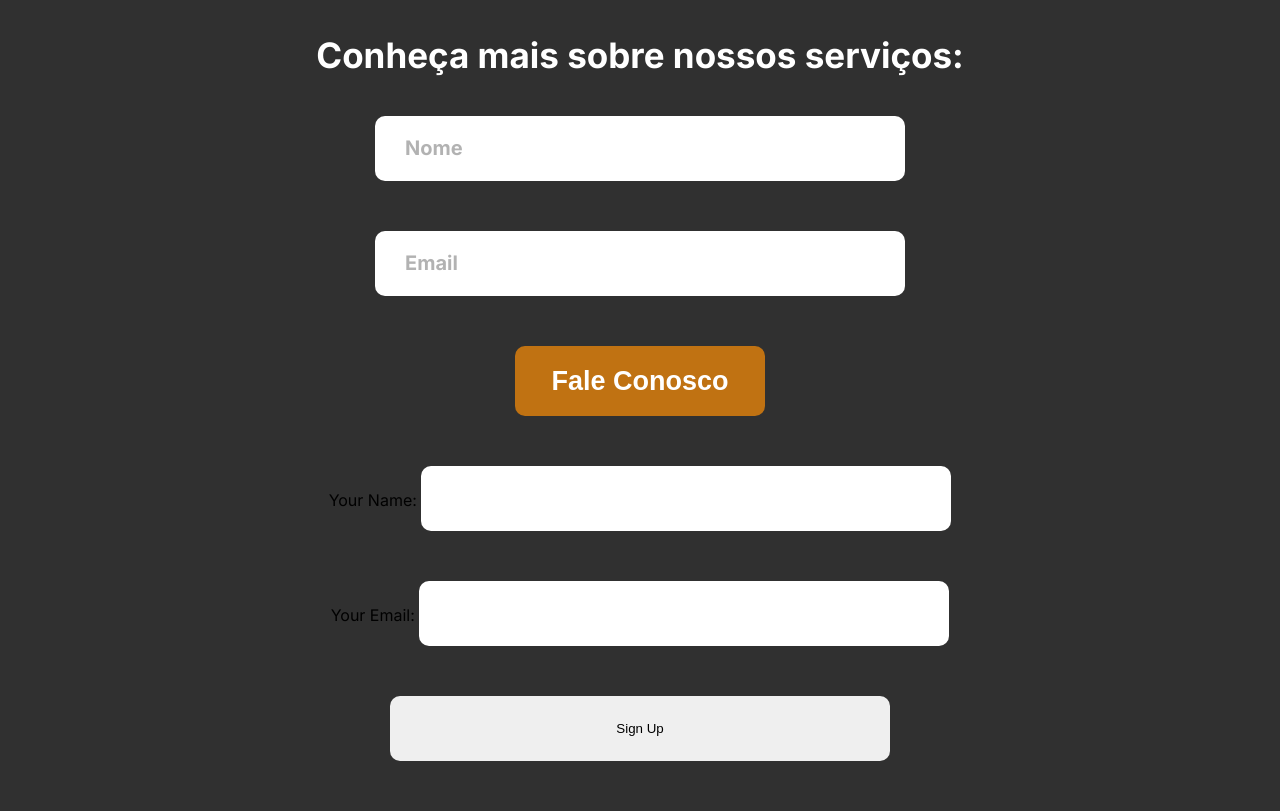
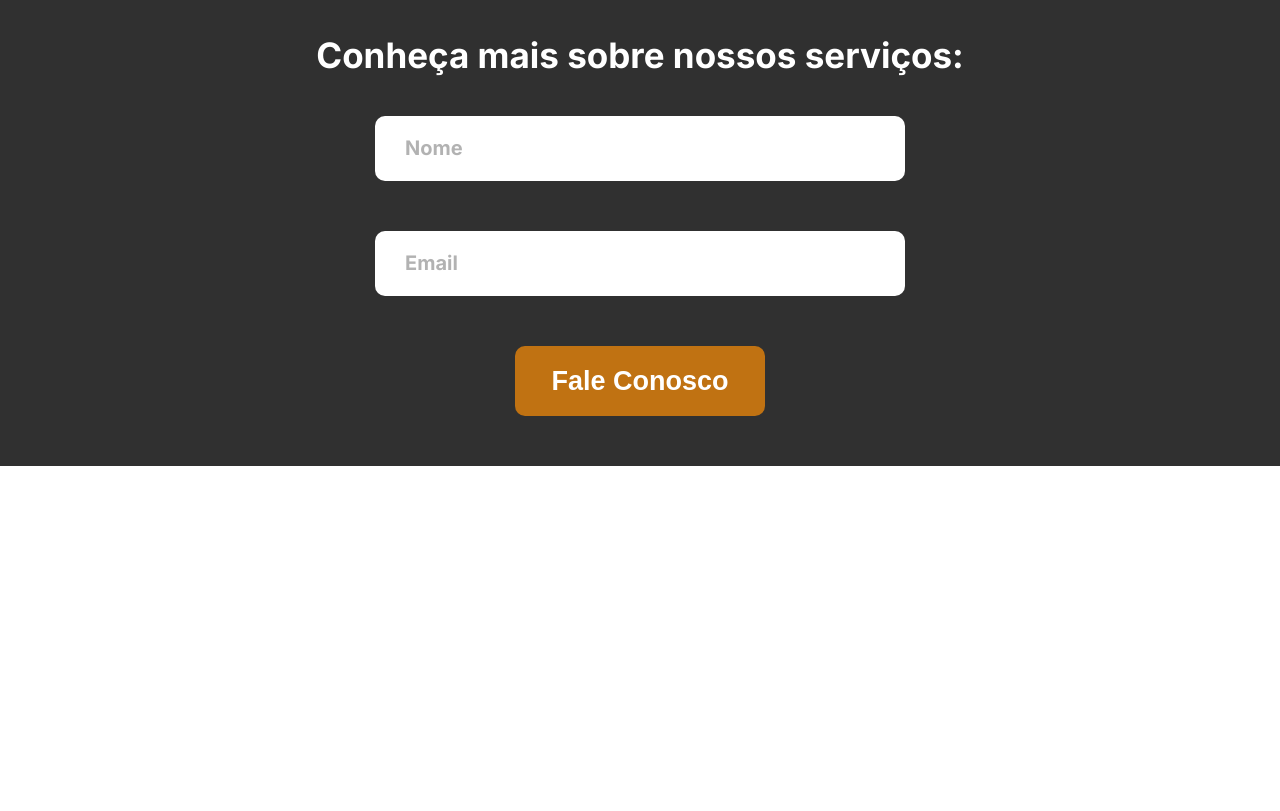
Before and after one commit to mendoncarm/landing-page-arquitetura-basico-, a plain HTML site: page index.html in a window 1280 px wide. Shown: the part 1452-2263 px from the top of the page. After the commit the page ends 1918 px from the top, so only its background shows below. Drawn offline with Linux system fonts and the light colour scheme; a script that the page names is missing.

Commit message:
Estrutura HTML concluída

```diff
--- a/index.html
+++ b/index.html
@@ -54,20 +54,13 @@
     </main>
 
     <section id="contatos">
+
         <form action="https://api.sheetmonkey.io/form/mPVi75v4dhxeszRJp74XvN" method="post">
             <h2>Conheça mais sobre nossos serviços:</h2>
-
-            <input type="text" placeholder="Nome" class="digi" id="nome" required>
-
-            <input type="email" placeholder="Email" class="digi" id="email" required>
-
-            <input type="submit" value="Fale Conosco" id="submit">
-        </form>
-        <form action="https://api.sheetmonkey.io/form/mPVi75v4dhxeszRJp74XvN" method="post">
-            <label>Your Name: <input type="text" name="Name" class="digi" id="nome" required /></label>
-            <label>Your Email: <input type="email" name="Email" class="digi" id="email" required /></label>
+            <label><input type="text" name="Name" placeholder="Nome" class="digi" id="nome" required /></label>
+            <label><input type="email" name="Email" placeholder="Email" class="digi" id="email" required /></label>
             <input type="hidden" name="Created" value="x-sheetmonkey-current-date-time" />
-            <input type="submit" value="Sign Up" />
+            <input type="submit" value="Fale Conosco" id="submit" />
           </form>
     </section>
 
```
